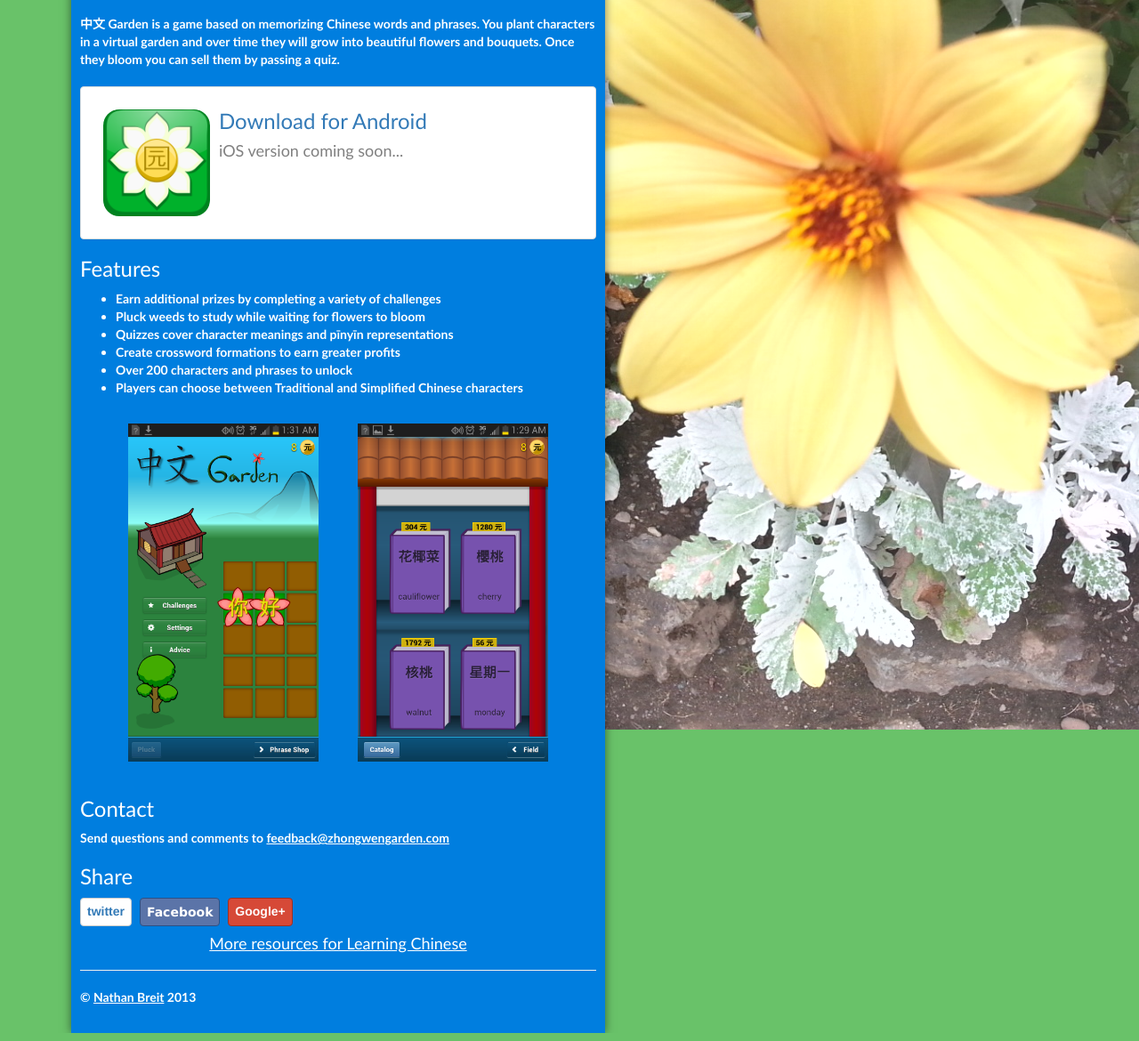
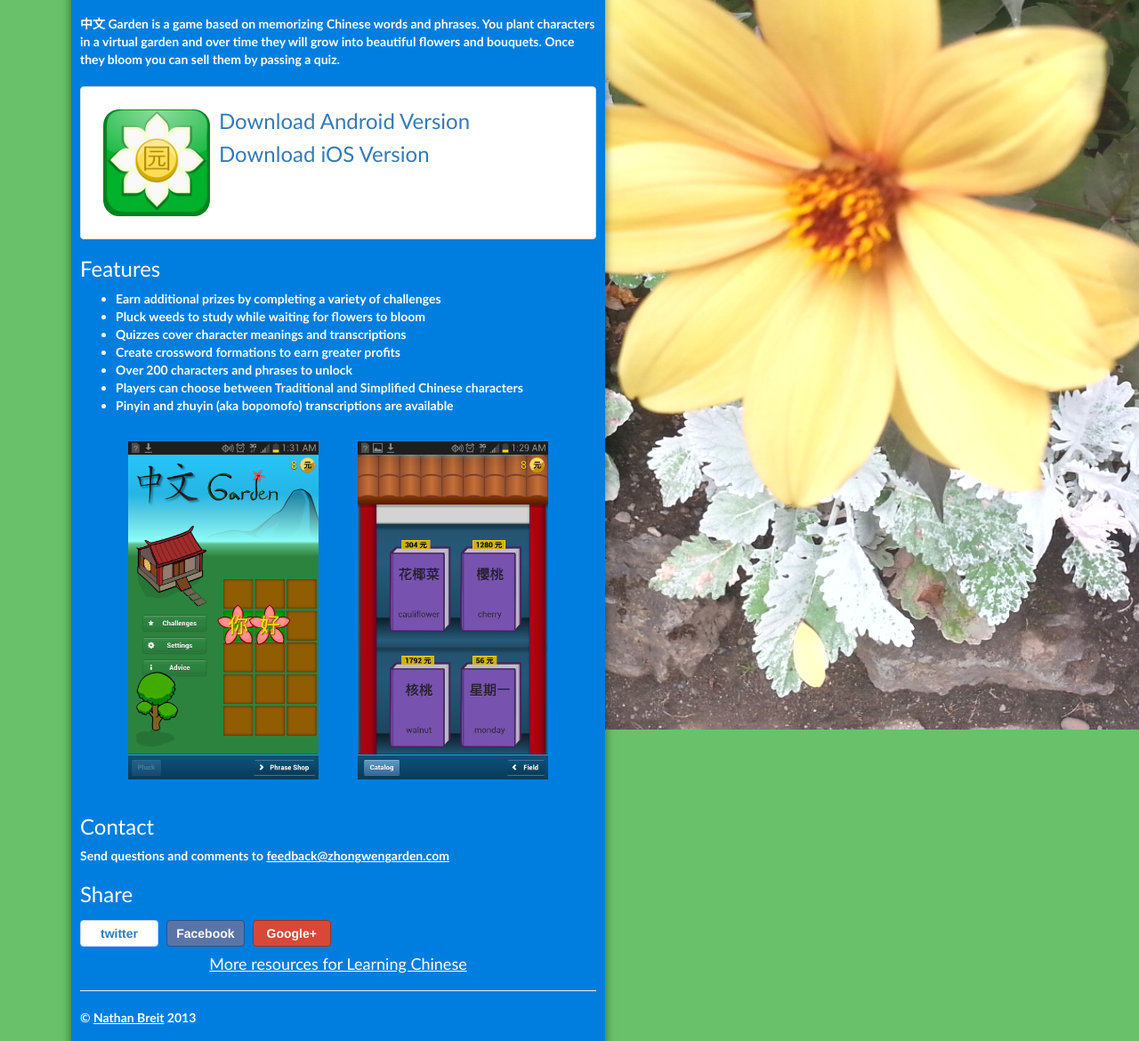
Before and after one commit to zhongwengarden/zhongwengarden.github.io, a plain HTML site: page index.html in a window 1280 px wide. Shown: the part 130-1300 px from the top of the page at 89% size. Drawn offline with nearby package versions, Linux system fonts and the light colour scheme.

Commit message:
Updating webpage for iOS release

```diff
--- a/index.html
+++ b/index.html
@@ -37,8 +37,8 @@ Once they bloom you can sell them by passing a quiz.</p>
       <div class="panel panel-default">
         <div class="panel-body download">
           <img id="app-icon" src="images/icon.png"></img>
-          <h3><a href="https://play.google.com/store/apps/details?id=com.nathanathan.garden">Download for Android</a></h3>
-          <h4><a class="dead-link" href="">iOS version coming soon...</a></h4>
+          <h3><a href="https://play.google.com/store/apps/details?id=com.nathanathan.garden">Download Android Version</a></h3>
+          <h3><a href="https://itunes.apple.com/us/app/zhong-wen-garden/id817315441?ls=1&mt=8">Download iOS Version</a></h3>
         </div>
       </div>
 
@@ -47,10 +47,11 @@ Once they bloom you can sell them by passing a quiz.</p>
       <ul>
         <li>Earn additional prizes by completing a variety of challenges</li>
         <li>Pluck weeds to study while waiting for flowers to bloom</li>
-        <li>Quizzes cover character meanings and pīnyīn representations</li>
+        <li>Quizzes cover character meanings and transcriptions</li>
         <li>Create crossword formations to earn greater profits</li>
         <li>Over 200 characters and phrases to unlock</li>
         <li>Players can choose between Traditional and Simplified Chinese characters</li>
+        <li>Pinyin and zhuyin (aka bopomofo) transcriptions are available</li>
       </ul>
 
       <center>
--- a/stylesheets/mystyles.css
+++ b/stylesheets/mystyles.css
@@ -57,36 +57,28 @@ p, h1, h2, h3, h4, li {
 }
 
 .share-button {
-  margin-right: 5px;
-  display: inline-block;
-  height: 32px;
-  vertical-align: top;
-}
-.share-button, .share-button > img {
+  margin-top: 5px;
   margin-right: 5px;
   border-radius: 4px;
+  display: inline-block;
+  vertical-align: top;
+  width: 88px;
+  text-align: center;
+  border: 1px solid #ccf;
+  font-size: 14px;
+  padding: 4px 7px;
 }
 #twitter-button {
-  font-size: 14px;
-  padding: 4px 7px;
-  font-family: 'Helvetica Neue', Arial, 'Liberation Sans', FreeSans, sans-serif;
   background-color: #fff;
-  border: 1px solid #ccc;
 }
 #facebook-button {
+  border: 1px solid #2D5085;
+  background-color: #5B74A8;
   color: white;
-  border: 1px solid #2D5085;
-  padding: 5px 7px;
-  font-size: 14px;
-  background-color: #5B74A8;
-  font-family: 'lucida grande', tahoma, verdana, arial, sans-serif;
 }
 #google-button {
   background-color: #d64937;
   border: 1px solid #a02f21;
-  font-size: 14px;
-  padding: 4px 7px;
-  font-family: 'Helvetica Neue', Arial, 'Liberation Sans', FreeSans, sans-serif;
   color: white;
 }
 .main-content > a, .main-content p > a, .footer a {
```
Also changed, not shown: resources.html (+20 -14 lines).
